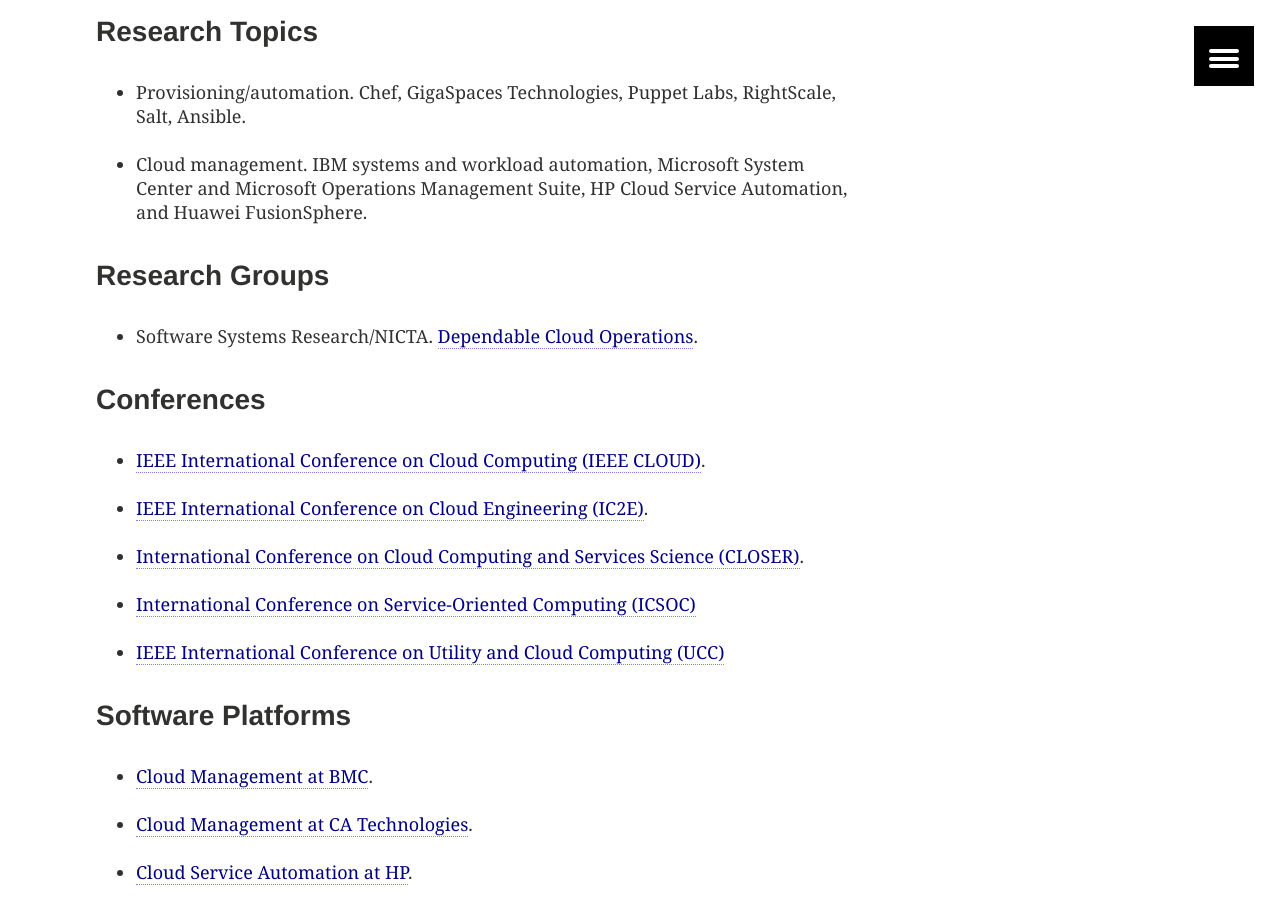
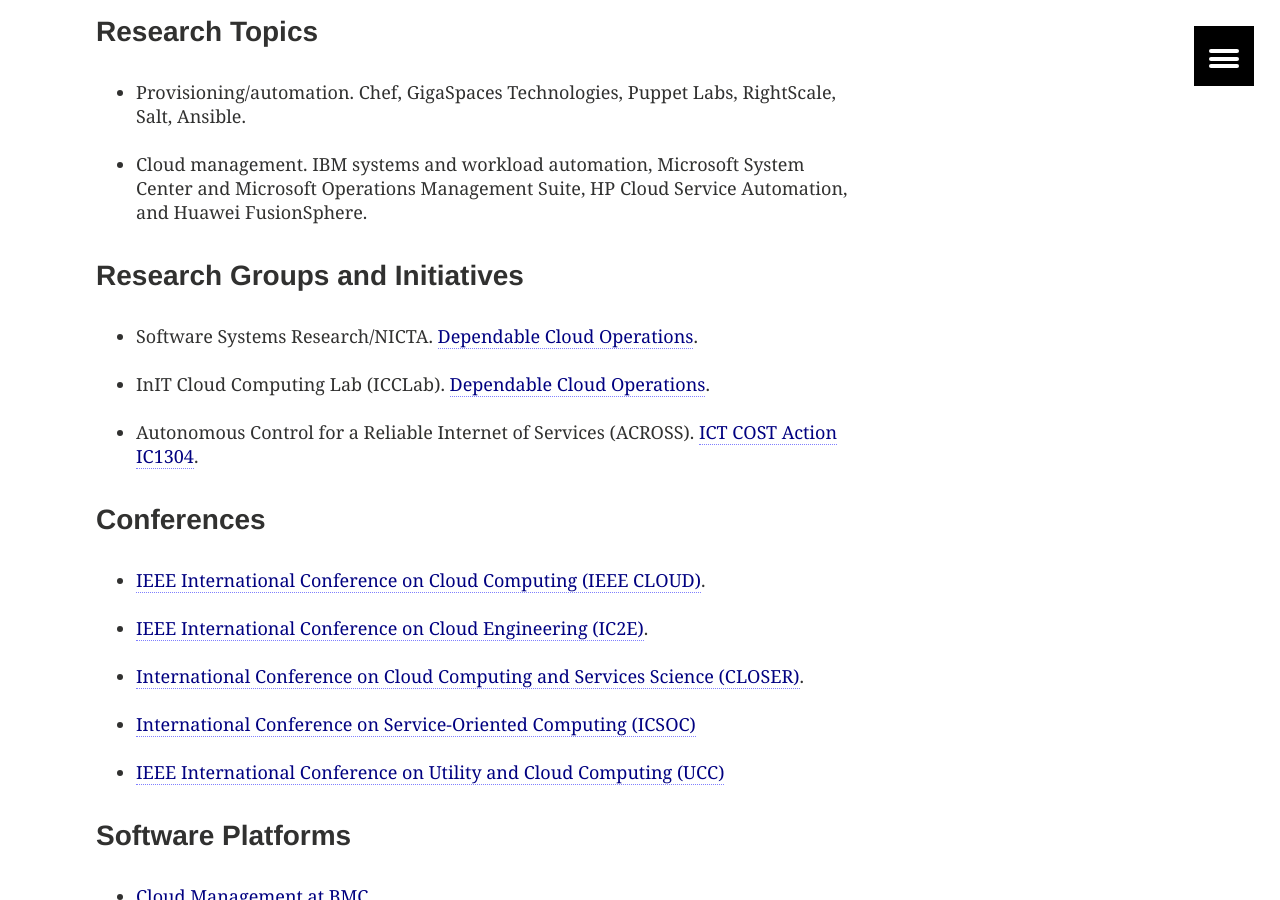
Before and after one commit to jorge-cardoso/jorge-cardoso.github.io, a Jekyll site: the page built from index.md, in a window 1280 px wide and 900 px high, scrolled down 1891 px. Built offline with Jekyll 4.4.1, drawn with Linux system fonts in a browser that asks for light colours.

Commit message:
made some changes

```diff
--- a/index.md
+++ b/index.md
@@ -49,8 +49,10 @@
 + Provisioning/automation. Chef, GigaSpaces Technologies, Puppet Labs, RightScale, Salt, Ansible.
 + Cloud management. IBM systems and workload automation, Microsoft System Center and Microsoft Operations Management Suite, HP Cloud Service Automation, and Huawei FusionSphere.
 
-### Research Groups
+### Research Groups and Initiatives
 + Software Systems Research/NICTA. [Dependable Cloud Operations](http://ssrg.nicta.com.au/projects/cloud).
++ InIT Cloud Computing Lab (ICCLab). [Dependable Cloud Operations](http://blog.zhaw.ch/icclab/).
++ Autonomous Control for a Reliable Internet of Services (ACROSS). [ICT COST Action IC1304](http://www.cost.eu/COST_Actions/ict/Actions/IC1304).
 
 ### Conferences
 + [IEEE International Conference on Cloud Computing (IEEE CLOUD)](http://www.thecloudcomputing.org/).
```
